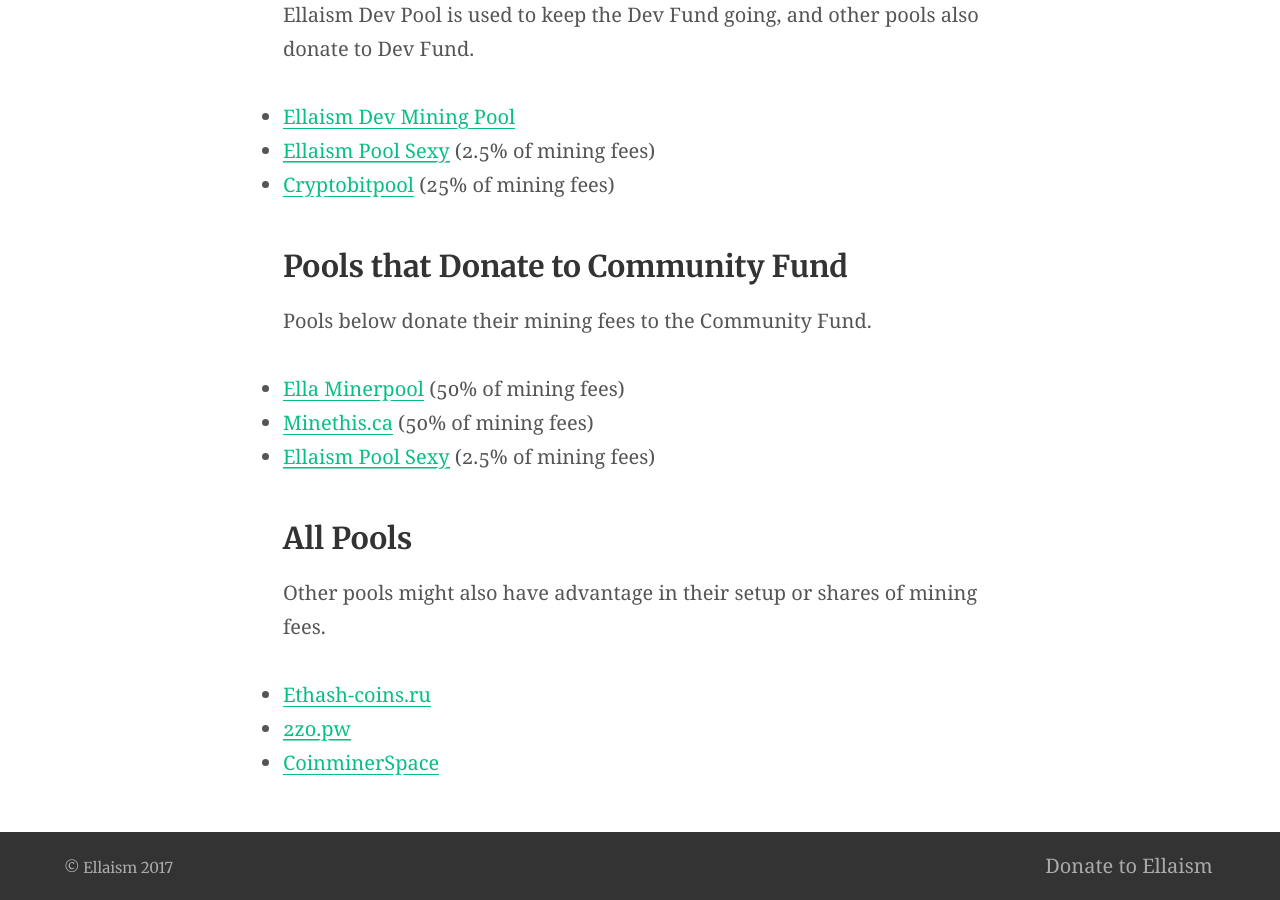
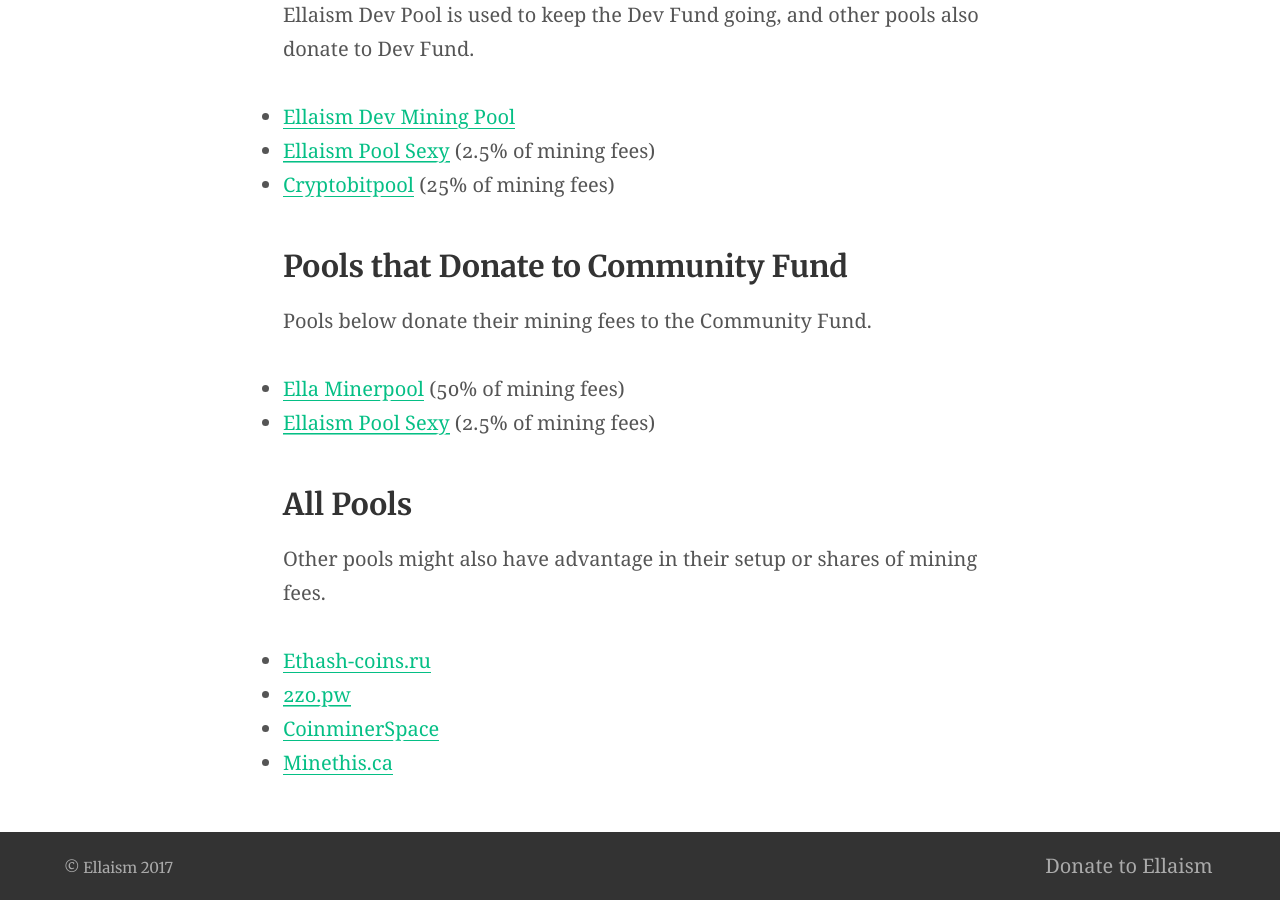
Before and after one commit to ellaism/ellaism.org, a Jekyll site: the page built from mining.md, in a window 1280 px wide and 900 px high, scrolled down 929 px. Built offline with Jekyll 4.4.1, drawn with Linux system fonts in a browser that asks for light colours; our own code applies the rules of GitHub Pages for plain Markdown files.

Commit message:
Minethis server seems to be down

```diff
--- a/mining.md
+++ b/mining.md
@@ -39,7 +39,6 @@
 Pools below donate their mining fees to the Community Fund.
 
 * [Ella Minerpool](http://ella.minerpool.net) (50% of mining fees)
-* [Minethis.ca](http://ella.minethis.ca) (50% of mining fees)
 * [Ellaism Pool Sexy](http://ella.pool.sexy) (2.5% of mining fees)
 
 ### All Pools
```
Also changed, not shown: other parts of mining.md (+1 -0 lines).
